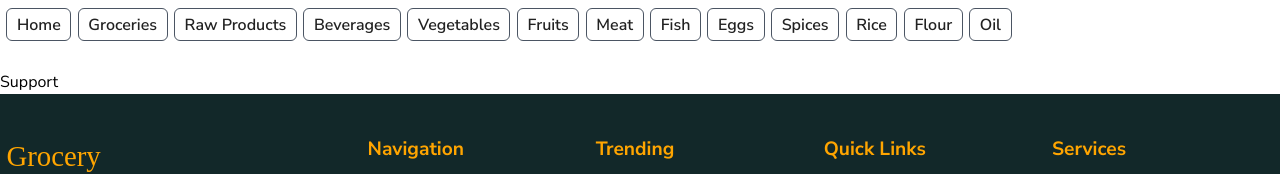
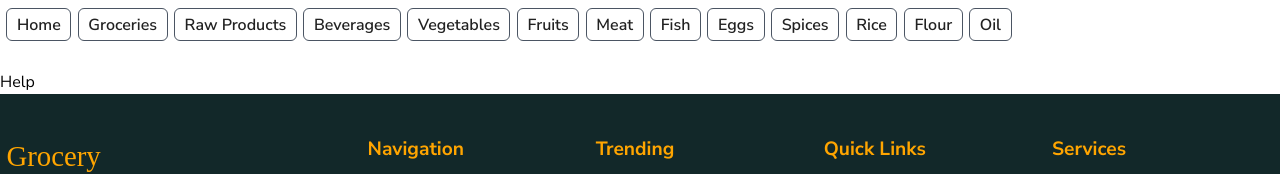
Before and after one commit to riazul01/food-ocean, a React (Create React App) app: page /services/help in a window 1280 px wide. Shown: the part 150-324 px from the top of the page. Built offline with nearby package versions, Linux system fonts and the light colour scheme; no server answers; the database is empty; a web font is replaced by a local one.

Commit message:
help page created💥

```diff
--- a/src/App.js
+++ b/src/App.js
@@ -30,6 +30,7 @@ import { LoginContext } from './context/LoginContextProvider';
 
 // style
 import './App.css';
+import HelpCenter from './pages/HelpCenter';
 
 const App = () => {
   const { currentUser } = useContext(LoginContext);
@@ -48,8 +49,8 @@ const App = () => {
         <Route path="/groceries/raw-products" element={<RawProducts/>}/>
         <Route path="/groceries/trending" element={<TrendingProducts/>}/>
         <Route path="/groceries/search-results" element={<SearchResults/>}/>
+        <Route path="/services/help" element={<HelpCenter/>}/>
         <Route path="/services/about" element={<About/>}/>
-        <Route path="/services/help" element={<SupportCenter/>}/>
         <Route path="/offers" element={<Offers/>}/>
 
         {/* categories */}
--- /dev/null
+++ b/src/pages/HelpCenter.jsx
@@ -0,0 +1,12 @@
+import React from 'react';
+import AppLayout from '../layouts/AppLayout';
+
+const HelpCenter = () => {
+    return (
+        <AppLayout>
+            <h1>Help</h1>
+        </AppLayout>
+    );
+}
+
+export default HelpCenter;
```
